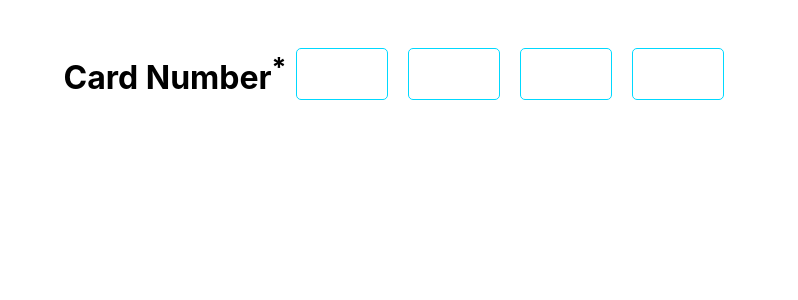
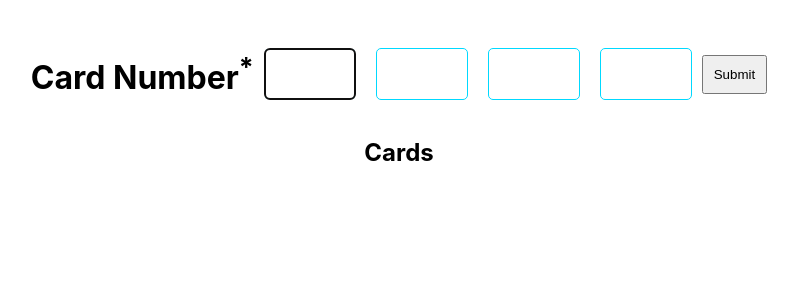
Before and after one commit to shreyas-shriyan/credit-card-input, a React (Create React App) app: page / in a window 1280 px wide. Shown: the top 300 px of the page, without its empty margins (241-1039 px from the left). Built offline with nearby package versions, Linux system fonts and the light colour scheme.

Commit message:
added logic to move between input boxes #2

```diff
--- a/src/App.js
+++ b/src/App.js
@@ -4,7 +4,7 @@ import CardInput from "./components/CardInput";
 function App() {
   return (
     <div className="App">
-      <CardInput length={5} label="Pin Input"></CardInput>
+      <CardInput length={5}></CardInput>
     </div>
   );
 }
--- a/src/components/CardInput.jsx
+++ b/src/components/CardInput.jsx
@@ -1,16 +1,112 @@
-import React, { useState } from 'react'
+import React, { useState, useEffect } from 'react'
 import styles from "./CardInput.module.css"
 
 export default function CardInput(props) {
     const [value, setValue] = useState(new Array(4).fill(""))
+    const [elements, setElements] = useState([])
+    const [list, setList] = useState([])
 
+    useEffect(() => {
+        elements[0].focus()
+    }, [])
+
+    const handleChange = (e, i) => {
+        let tempValue = [...value]
+        tempValue[i] = e.target.value
+        setValue(tempValue)
+
+        if (e.target.value.length === 4) {
+            if ((i + 1) < elements.length) {
+                elements[i + 1].focus()
+            }
+        }
+
+        else if (e.target.value.length === 0) {
+            if (i !== 0) {
+                elements[i - 1].focus()
+            }
+        }
+    }
+
+    const handleEnter = (e) => {
+        if (e.key == "Enter") {
+            let temp = value.reduce((a, item) => a + item)
+            if (temp.length < 16) {
+                alert("please enter 16 digits")
+            }
+            else {
+                if (isNaN(temp)) {
+                    alert("please enter digits only")
+                }
+                else {
+                    let listItem = [...list, temp]
+                    setList(listItem)
+                }
+            }
+        }
+    }
+
+    const handleSubmit = (e) => {
+        e.preventDefault()
+        let temp = value.reduce((a, item) => a + item)
+        if (temp.length < 16) {
+            alert("please enter 16 digits")
+        }
+        else {
+            if (isNaN(temp)) {
+                alert("please enter digits only")
+            }
+            else {
+                let listItem = [...list, temp]
+                setList(listItem)
+            }
+        }
+    }
+
+    const handlePaste = (e, index) => {
+        e.preventDefault()
+        let text = e.clipboardData.getData('text')
+        if (index === 0) {
+            if (text.length > 16) {
+                alert("Please enter 16 digits only")
+            }
+            else {
+                let offset = 0
+                for (let i = 0; i < 4; i++) {
+                    let temp = text.substr(offset, 4)
+                    elements[i].value = temp
+                    let tempValue = [...value]
+                    tempValue[i] = temp
+                    setValue(tempValue)
+                    if (temp.length < 4) {
+                        elements[i].focus()
+                        break;
+                    }
+                    elements[i].focus()
+                    offset = offset + 4
+                }
+            }
+        }
+    }
 
     return (
-        <div className={styles.container}>
-            <h1>Card Number<sup>*</sup></h1>
-            {value.map((item, index) => (
-                <input className={styles.input} />
-            ))}
+        <div >
+            <div className={styles.container}>
+                <h1>Card Number<sup>*</sup></h1>
+                {value.map((item, index) => (
+                    <input className={styles.input} onKeyPress={(e) => handleEnter(e)} onPaste={(e) => handlePaste(e, index)} maxLength="4" onChange={(e) => handleChange(e, index)} key={index} ref={(n) => (elements[index] = n)} />
+                ))}
+                <button className={styles.button} onClick={(e) => handleSubmit(e)}  >Submit</button>
+            </div>
+            <h2>Cards</h2>
+            <div style={{ display: "flex", justifyContent: "center", alignItems: "center", flexDirection: "column" }}>
+                {list.map((item, index) =>
+                    <div key={index} className={styles.listContainer}>
+                        <div>{item}</div>
+                        <button className={styles.deleteButton} >Del{index}</button>
+                    </div>
+                )}
+            </div>
         </div>
     )
 }
--- a/src/components/CardInput.module.css
+++ b/src/components/CardInput.module.css
@@ -13,3 +13,19 @@
     border: 1px solid rgb(0, 217, 255);
     border-radius: 5px;
 }
+
+.button{
+    padding: 10px;
+}
+
+.listContainer{
+    display: flex;
+    background-color: orange;
+    padding: 10px;
+    border-radius: 20px;
+    margin: 10px;
+}
+
+.deleteButton{
+    margin-left: 10px;
+}
```
Also changed, not shown: 1 other file (tests, documents, lock files or other folders).
